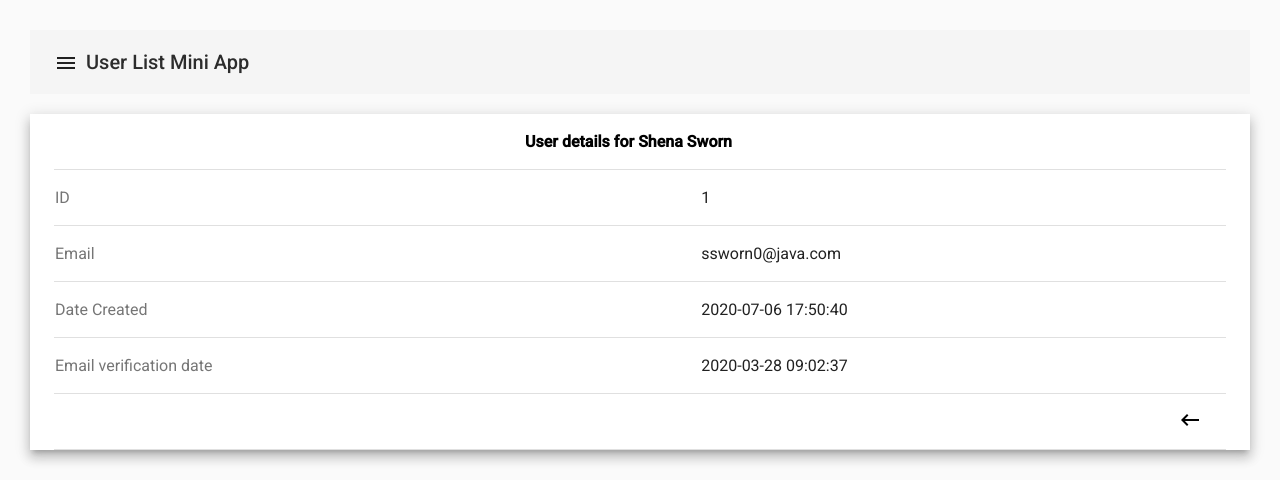
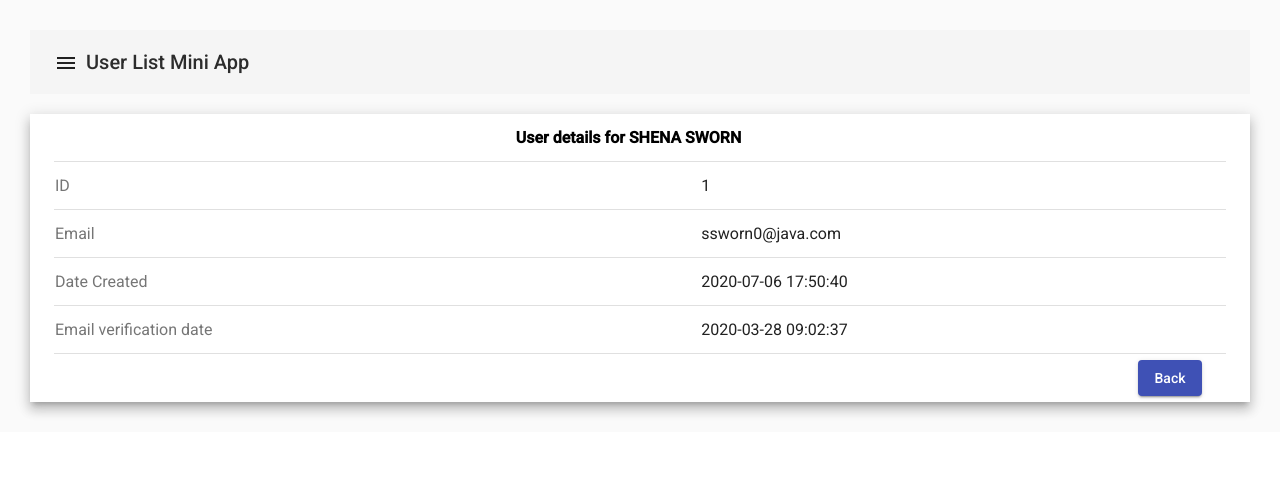
Before and after one commit to Dracovallis/ngMiniApp, an Angular app: page /users/1 in a window 1280 px wide. Shown: the top 504 px of the page. Built offline with nearby package versions, Linux system fonts and the light colour scheme.

Commit message:
fancy buttons

```diff
--- a/src/app/modules/user/user-details/user-details.component.html
+++ b/src/app/modules/user/user-details/user-details.component.html
@@ -4,7 +4,7 @@
             <table class="user-details-table">
                 <tr>
                     <th colspan="2">
-                        User details for {{user.name}}
+                        User details for <span class="user-details-user-name">{{user.name}}</span>
                     </th>
                 </tr>
                 <tr>
@@ -42,7 +42,8 @@
                 <tr>
                     <th colspan="2">
                         <a class="go-back-button" routerLink="/users">
-                            <mat-icon>keyboard_backspace</mat-icon>
+                            <button mat-raised-button color="primary">Back</button>
+
                         </a>
                     </th>
                 </tr>
--- a/src/app/modules/user/user-details/user-details.component.scss
+++ b/src/app/modules/user/user-details/user-details.component.scss
@@ -1,11 +1,10 @@
-.go-back-button {
-  text-decoration: none;
-  color: black;
-}
 
 .wrapper {
   display: grid;
   place-items: center;
+
+  .user-details-user-name {
+    text-transform: uppercase;
   }
 
   .user-details-table {
@@ -18,19 +17,13 @@
     padding-right: 24px;
 
     tr {
+      height: 48px;
+      cursor: pointer;
+
       &:first-of-type th {
         text-align: center;
         font-weight: bolder;
         color: black;
-    }
-
-    &:last-of-type th {
-      text-align: end;
-      font-weight: bolder;
-      color: black;
-    }
-
-    height: 56px;
       }
 
       th {
@@ -40,7 +33,21 @@
         font-weight: normal;
       }
 
-  th, td {
+      &:not(:last-of-type)th, td {
         border-bottom: 1px solid rgba(0, 0, 0, .12);;
       }
+
+      &:last-of-type th {
+        text-align: end;
+        font-weight: bolder;
+        color: black;
       }
+
+      &:not(:first-of-type):not(:last-of-type) {
+        &:hover {
+          color: red;
+        }
+      }
+    }
+  }
+}
--- a/src/app/modules/user/user-list/user-list.component.html
+++ b/src/app/modules/user/user-list/user-list.component.html
@@ -25,7 +25,9 @@
             <th mat-header-cell *matHeaderCellDef> Actions</th>
             <td mat-cell *matCellDef="let user">
                 <a routerLink="{{user.id}}" class="action-link">
-                    <mat-icon aria-hidden="false" class="mat-icon-rtl-mirror" aria-label="View details">remove_red_eye</mat-icon>
+                    <button mat-mini-fab color="accent" aria-label="View details">
+                        <mat-icon>remove_red_eye</mat-icon>
+                    </button>
                 </a>
             </td>
         </ng-container>
--- a/src/app/modules/user/user-list/user-list.component.scss
+++ b/src/app/modules/user/user-list/user-list.component.scss
@@ -7,8 +7,3 @@ table {
   font-size: 14px;
   width: 100%;
 }
-
-.action-link {
-  text-decoration: none;
-  color: black;
-}
```
Lines whose indentation alone changed are shown as unchanged.
